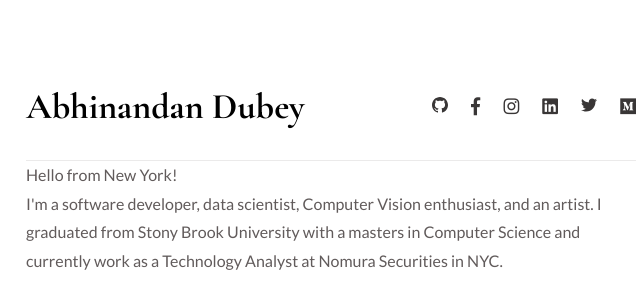
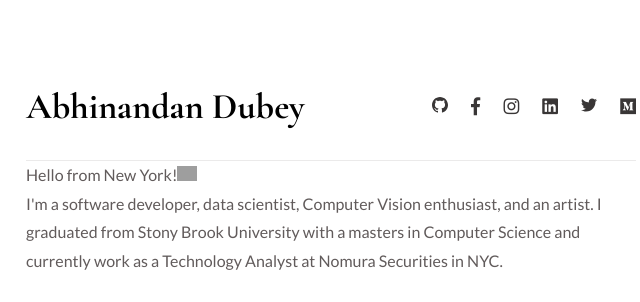
Before and after one commit to abhinandan8/abhinandan8.github.io, a plain HTML site: page index.html in a window 1280 px wide. Shown: the top 302 px of the page, 309-949 px from the left. Drawn offline with nearby package versions, Linux system fonts and the light colour scheme; grey boxes are pictures that could not be loaded.

Commit message:
commiting

```diff
--- a/index.html
+++ b/index.html
@@ -93,7 +93,7 @@
 </nav>
 
 <p>
-  Hello from New York!<br/>I'm a software developer, data scientist, Computer Vision enthusiast, and an artist. I graduated from Stony Brook University with a masters in Computer Science and currently work as a Technology Analyst at Nomura Securities in NYC.
+  Hello from New York!<img src="https://upload.wikimedia.org/wikipedia/commons/thumb/d/d5/I_Love_New_York.svg/1200px-I_Love_New_York.svg.png" style="width:20px; display:inline"><br/>I'm a software developer, data scientist, Computer Vision enthusiast, and an artist. I graduated from Stony Brook University with a masters in Computer Science and currently work as a Technology Analyst at Nomura Securities in NYC.
 </p>
 <br/>
 
```
